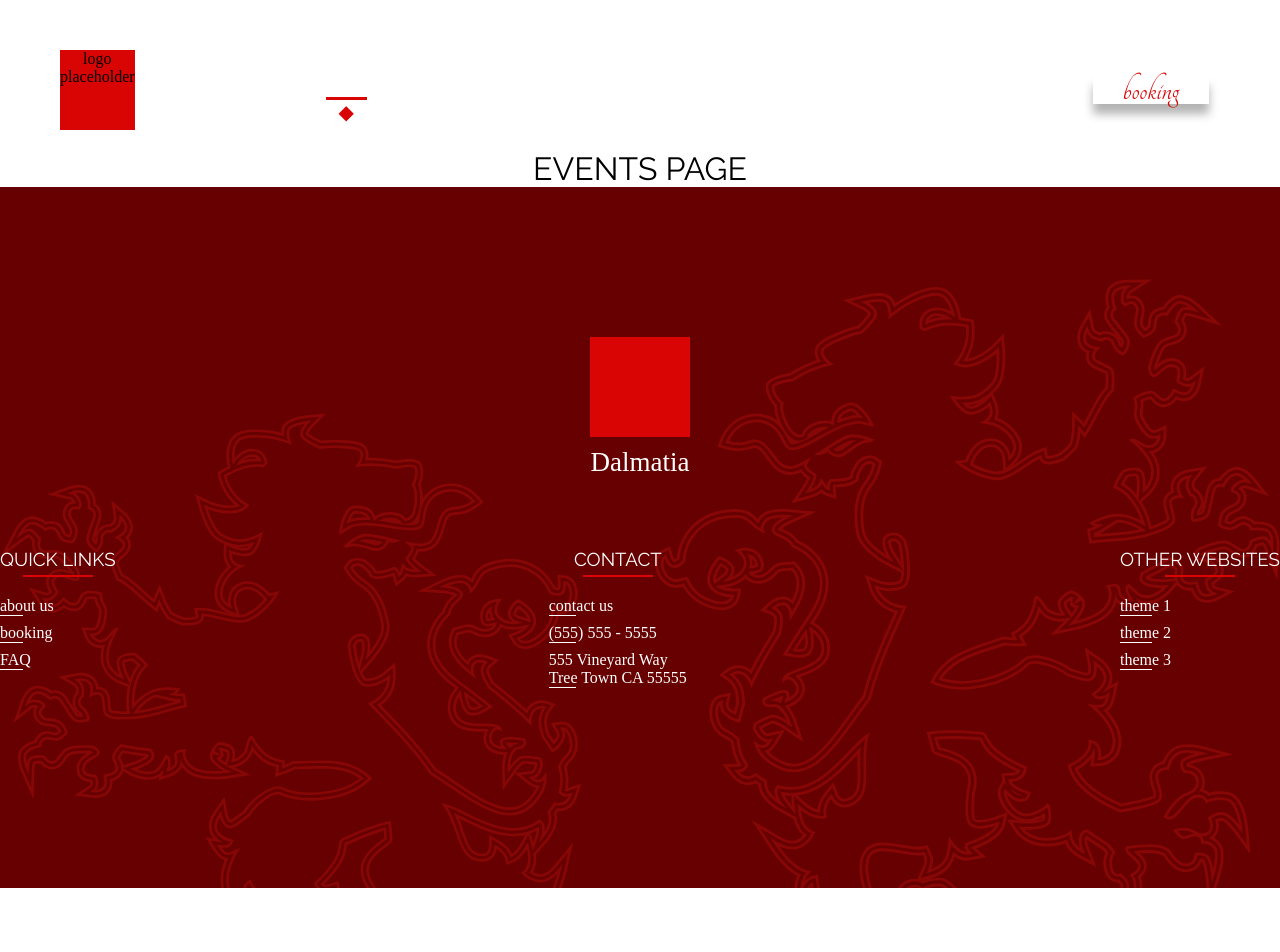
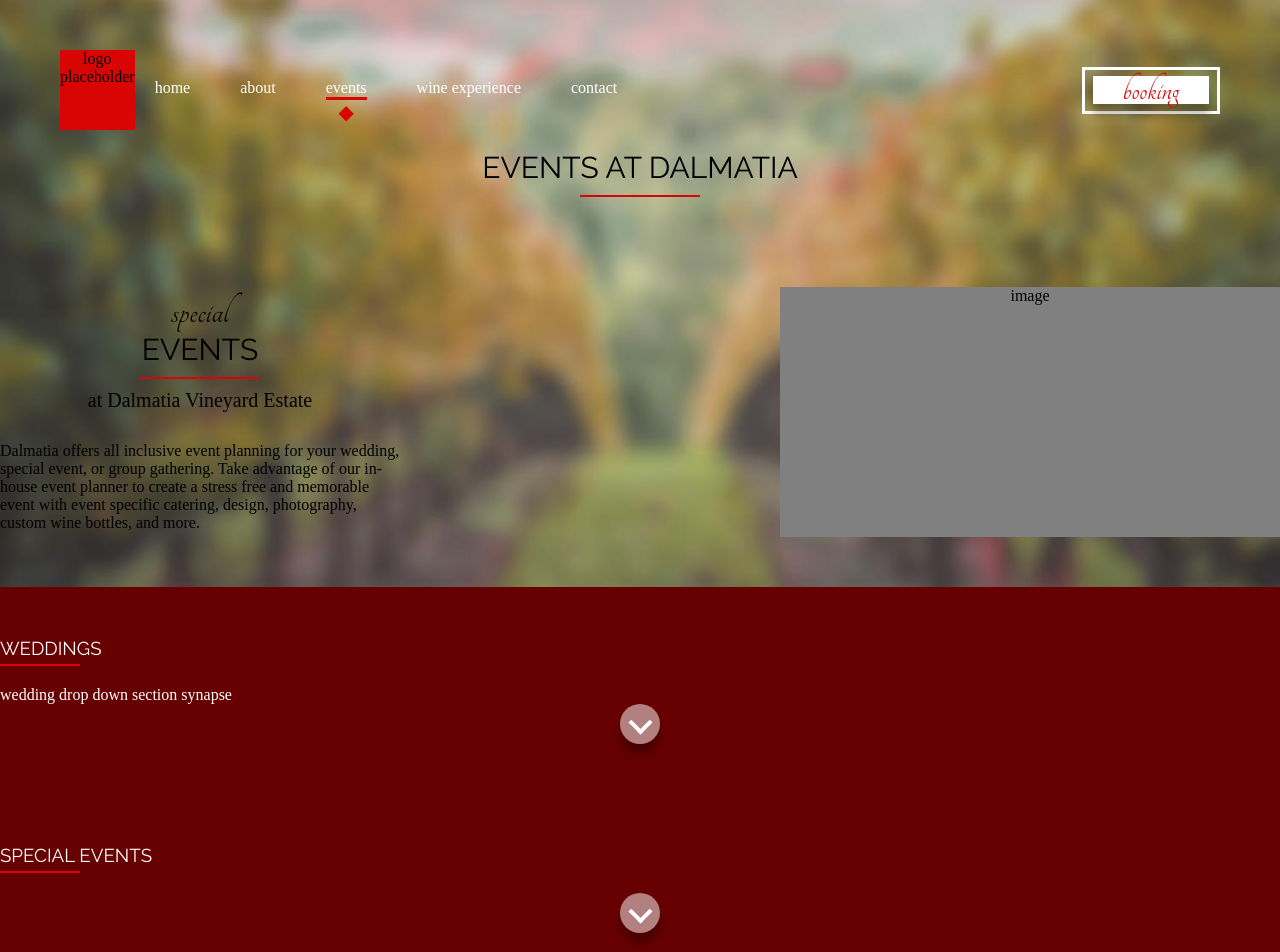
Before and after one commit to victoria-jones/dalmatia-vineyard, a React (Create React App) app: page /events in a window 1280 px wide. Shown: the top 952 px of the page. Before the commit the page ends 888 px from the top, so only its background shows below. Built offline with nearby package versions, Linux system fonts and the light colour scheme; a web font is replaced by a local one.

Commit message:
created drop down section component, small edits to booking page, started working on eventspage

```diff
--- /dev/null
+++ b/src/components/drop-down-section/drop-down-section.component.jsx
@@ -0,0 +1,37 @@
+import React from 'react';
+
+import ParagraphHeading from '../../components/paragraph-heading/paragraph-heading.component';
+
+import './drop-down-section.styles.scss';
+
+const DropDownSection = ({ sectionClass, children, backgroundImage, title, synapse, arrowId }) => (
+    <section className={`drop-down-section
+        ${ sectionClass ? sectionClass : ''}
+    `}
+    >
+        <div className="drop-down-section--wrapper sub-section-padding">
+            <ParagraphHeading
+                title={title}
+            />
+            <div className="drop-down-section__synapse">
+                <div className="drop-down-section__synapse--p">
+                    {synapse}
+                </div>
+            </div>
+            <div className="drop-down-section__drop-down">
+                <input type="checkbox" className="drop-down-section__drop-down__arrow--checkbox" id={arrowId} />
+                <label for={arrowId} className=" drop-down-section__drop-down__arrow">
+                    <div className="drop-down-section__drop-down__arrow--icon">
+                    </div>
+                </label>
+
+                <div className="drop-down-section__drop-down__content">
+                    {children}
+                </div>
+            </div>
+        </div>
+
+    </section>
+);
+
+export default DropDownSection;
--- /dev/null
+++ b/src/components/drop-down-section/drop-down-section.styles.scss
@@ -0,0 +1,100 @@
+@import '../../sassStyles/main.scss';
+
+.drop-down-section {
+    display: flex;
+    flex-direction: column;
+    jusify-content: center;
+    align-items: center;
+
+    width: 100%;
+    background-color: $color-secondary-red-dark;
+
+    &--wrapper {
+        //display: flex;
+        //flex-direction: column;
+        //justify-content: center;
+        //align-items: center;
+        width: 100%;
+        max-width: 144rem;
+
+        text-align: left;
+        color: $color-white;
+    }
+
+    &__drop-down {
+        display: flex;
+        flex-direction: column;
+        justify-content: center;
+        align-items: center;
+        width: 100%;
+        height: 100%;
+
+        &__arrow {
+            width: 4rem;
+            height: 4rem;
+            border-radius: 3rem;
+            position: relative;
+            overflow: hidden;
+            backface-visibility: hidden;
+
+            display: flex;
+            justify-content: center;
+            align-items: center;
+
+            @include primary-box-shadow;
+
+            &:hover {
+                transition: all .5s;
+                cursor: pointer;
+                @include primary-box-shadow-hover(black);
+                transform: scale(1.02) translateY(-.5rem);
+            }
+            &:active {
+                @include primary-box-shadow-pressed(black);
+                transform: scale(1) translateY(.3rem);
+            }
+
+            &::after {
+                content: '';
+                display: block;
+                position: absolute;
+                width: 100%;
+                height: 100%;
+                background-color: $color-white;
+                opacity: .5;
+            }
+
+            &--checkbox {
+                display: none;
+            }
+            &--icon {
+                margin-bottom: .4rem;
+                width: 1.7rem;
+                height: 1.7rem;
+                border-bottom: .4rem solid $color-white;
+                border-right: .4rem solid $color-white;
+                transform: rotate(45deg);
+
+                position: relative;
+                z-index: 1;
+            }
+        }
+
+        &__content {
+            transition: all .5s;
+            max-height: 0rem;
+            //transform: scaleY(0);
+            opacity: 0;
+        }
+
+        //drop down functionality
+        &__arrow--checkbox:checked ~ &__content {
+            max-height: 1000rem;
+            //transform: scaleY(1);
+            opacity: 1;
+        }
+    }
+
+
+
+}
--- a/src/pages/bookingpage/bookingpage.component.jsx
+++ b/src/pages/bookingpage/bookingpage.component.jsx
@@ -137,7 +137,7 @@ const BookingPage = () => {
                                 type="checkbox"
                                 id="inclusiveThemedEvent"
                                 label="I am interested in Dalamatia's themed events"
-                                moreInfo={"Dalmatia has some preplanned event themes to choose from, or your can work with an event planner to create your own themed event. more about themed events can be found on the events page"}
+                                moreInfo={"Dalmatia has some preplanned event themes to choose from, or you can work with an event planner to create your own themed event. more about themed events can be found on the events page"}
                             />
                         </fieldset>
 
--- a/src/pages/eventspage/eventspage.component.jsx
+++ b/src/pages/eventspage/eventspage.component.jsx
@@ -1,10 +1,92 @@
 import React from 'react';
+
+import BackgroundImage from '../../components/background-image/background-image.component';
+import StyledHeading from '../../components/styled-heading/styled-heading.component';
+import DropDownSection from '../../components/drop-down-section/drop-down-section.component';
+import EventPlanning from '../../components/event-planning/event-planning.component';
 
 import './eventspage.styles.scss';
 
+import backgroundImage from '../../assets/hero-background.jpg';
+
 const EventsPage = () => (
     <div className='eventspage main-content'>
-        <h1>events page</h1>
+        <BackgroundImage image={backgroundImage} />
+        <StyledHeading
+            heading="Events at Dalmatia"
+            styledHeadingClass="eventspage__title"
+        />
+
+        <section className="eventspage__events-at-dalmatia wrapper-width sub-section-padding">
+
+            <div className="eventspage__events-at-dalmatia__side eventspage__events-at-dalmatia__side--1">
+                <div className="eventspage__events-at-dalmatia__side--heading">
+                    <StyledHeading
+                        subheading="special"
+                        heading="Events"
+                        text="at Dalmatia Vineyard Estate"
+                    />
+                </div>
+
+                <div className="eventspage__events-at-dalmatia__side--text">
+                    <div className="eventspage__events-at-dalmatia--p">
+                        Dalmatia offers all inclusive event planning for your wedding, special event, or group gathering.
+                        Take advantage of our in-house event planner to create a stress free and memorable event with
+                        event specific catering, design, photography, custom wine bottles, and more.
+                    </div>
+                </div>
+            </div>
+
+            <div className="eventspage__events-at-dalmatia__side eventspage__events-at-dalmatia__side--2">
+                <div className="eventspage__events-at-dalmatia__side--image">
+                    image
+                </div>
+            </div>
+
+        </section>
+
+        <section className="eventspage__types-of-events">
+            <DropDownSection
+                sectionClass="eventspage__types-of-events__drop-section eventspage__types-of-events__drop-section--weddings"
+                title="weddings"
+                synapse="wedding drop down section synapse"
+                arrowId="drop-down-section-weddings"
+            >
+                wedding drop down section drop down area
+                <br />
+                <br />
+                <br />
+                <br />
+                <br />
+                testing the size
+            </DropDownSection>
+
+            <DropDownSection
+                sectionClass="eventspage__types-of-events__drop-section eventspage__types-of-events__drop-section--special-event"
+                title="special events"
+                synpase="special event drop down section synapse"
+                arrowId="drop-down-section-special-event"
+            >
+                special event drop down section drop down area
+            </DropDownSection>
+
+            <DropDownSection
+                sectionClass="eventspage__types-of-events__drop-section eventspage__types-of-events__drop-section--themed-events"
+                title="themed events"
+                synpase="themed events drop down section synapse"
+                arrowId="drop-down-section-themed"
+            >
+                themed events drop down section drop down area
+            </DropDownSection>
+        </section>
+
+        <section className="eventspage__inclusive-event-planning wrapper-width">
+            <EventPlanning />
+        </section>
+
+        <section className="eventspage__booking wrapper-width">
+            book at event with dalmatia
+        </section>
     </div>
 );
 
--- a/src/pages/eventspage/eventspage.styles.scss
+++ b/src/pages/eventspage/eventspage.styles.scss
@@ -0,0 +1,45 @@
+@import '../../sassStyles/main.scss';
+
+.eventspage {
+    display: flex;
+    flex-direction: column;
+    align-items: center;
+
+    &__events-at-dalmatia {
+        display: flex;
+        justify-content: space-between;
+        align-items: center;
+        width: 100%;
+
+        &__side {
+            width: 50%;
+
+            &--1 {
+                max-width: 40rem;
+            }
+
+            &--2 {
+                max-width: 50rem;
+            }
+
+            &--image {
+                background-color: grey;
+                width: 100%;
+                max-width: 50rem;
+                height: 25rem;
+            }
+        }
+
+        &--p {
+            text-align: left;
+        }
+    }
+
+    &__types-of-events {
+        width: 100%;
+    }
+
+    &__inclusive-event-planning {
+        background-color: $color-white;
+    }
+}
```
Also changed, not shown: 1 other file (tests, documents, lock files or other folders).
